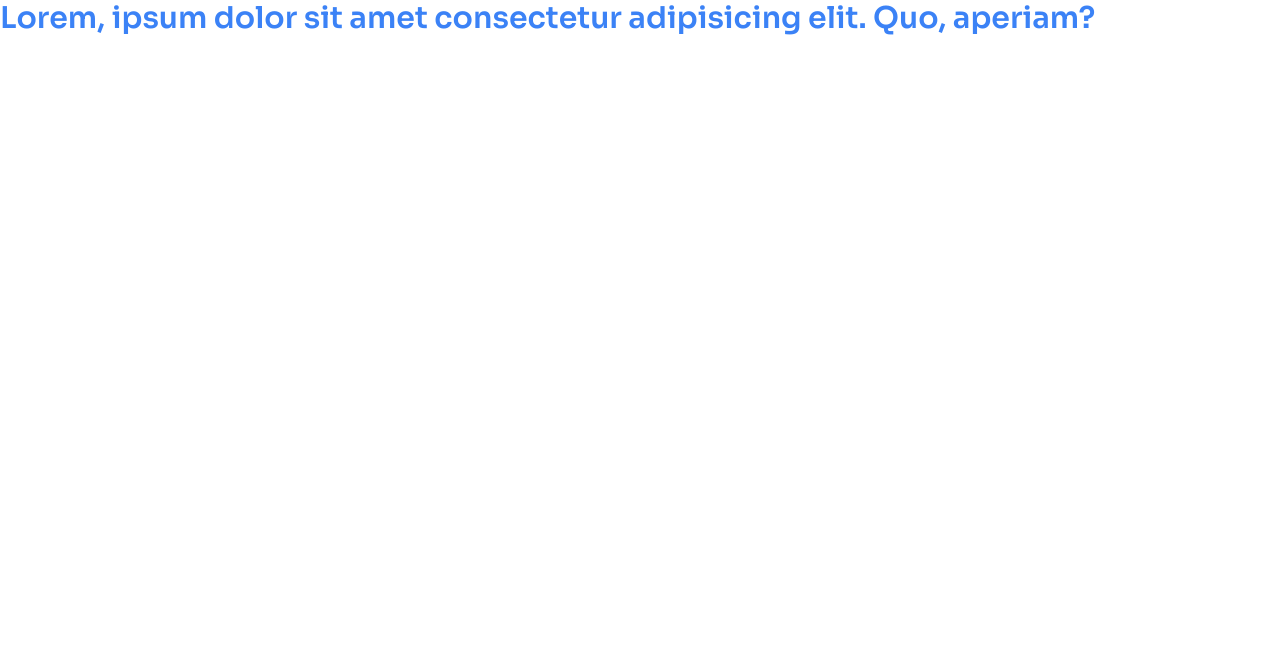
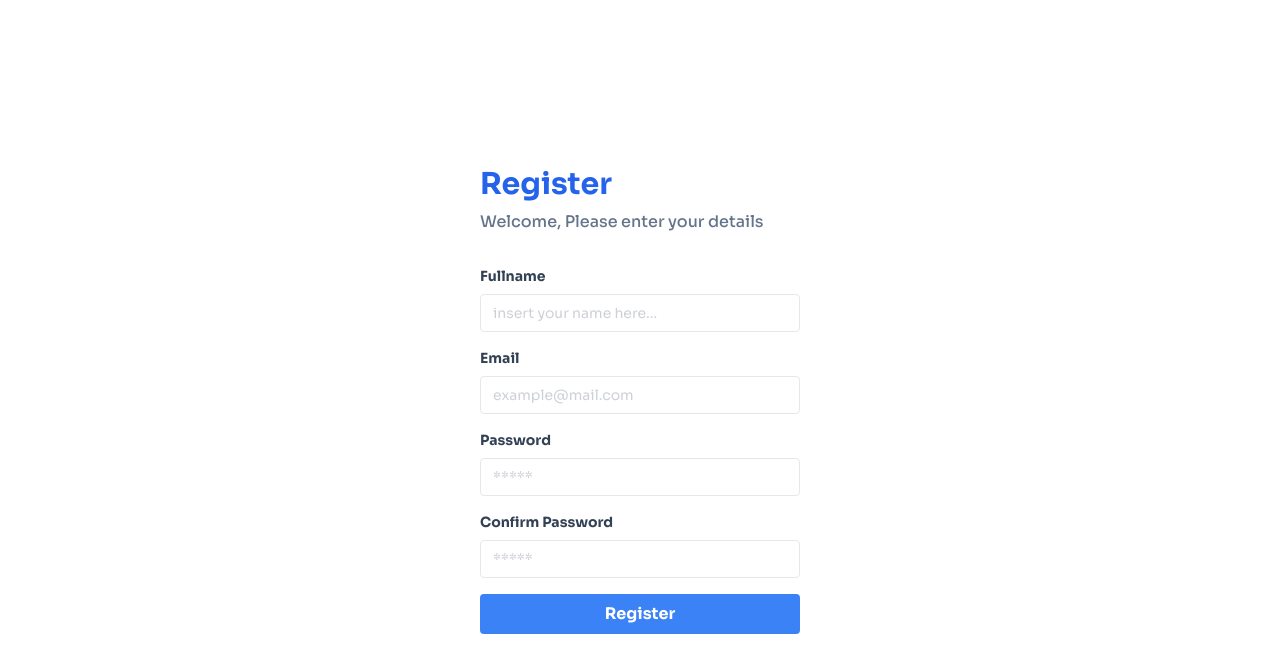
Before and after one commit to ramaherdianto/fake-store, a React (Vite) app: page / in a window 1280 px wide. Shown: the top 672 px of the page. Built offline with nearby package versions, Linux system fonts and the light colour scheme.

Commit message:
feat: create form login and register page with atomic design implementation

```diff
--- a/src/App.jsx
+++ b/src/App.jsx
@@ -1,9 +1,14 @@
+import Button from './components/Elements/Button';
+import LoginPage from './components/Pages/LoginPage';
+import RegisterPage from './components/Pages/RegisterPage';
+
 function App() {
     return (
         <>
-            <h1 className='text-3xl text-blue-500 font-semibold'>
-                Lorem, ipsum dolor sit amet consectetur adipisicing elit. Quo, aperiam?
-            </h1>
+            <div className='flex items-center justify-center min-h-screen'>
+                {/* <LoginPage /> */}
+                <RegisterPage />
+            </div>
         </>
     );
 }
--- /dev/null
+++ b/src/components/Elements/Button/index.jsx
@@ -0,0 +1,9 @@
+const Button = ({ children, className }) => {
+    return (
+        <button className={`${className} text-white font-bold py-2 px-4 rounded`}>
+            {children}
+        </button>
+    );
+};
+
+export default Button;
--- /dev/null
+++ b/src/components/Elements/Input/Input.jsx
@@ -0,0 +1,15 @@
+import React from 'react';
+
+const Input = (props) => {
+    const { type, placeholder, name } = props;
+    return (
+        <input
+            type={type}
+            className='text-sm border rounded w-full mb-4 py-2 px-3 text-slate-700 placeholder:opacity-50 focus:ring focus:ring-blue-400 focus:outline-none duration-300'
+            placeholder={placeholder}
+            name={name}
+        />
+    );
+};
+
+export default Input;
--- /dev/null
+++ b/src/components/Elements/Input/Label.jsx
@@ -0,0 +1,13 @@
+import React from 'react';
+
+const Label = (props) => {
+    const { htmlFor, children } = props;
+
+    return (
+        <label htmlFor={htmlFor} className='block text-slate-700 text-sm font-bold mb-2'>
+            {children}
+        </label>
+    );
+};
+
+export default Label;
--- /dev/null
+++ b/src/components/Elements/Input/index.jsx
@@ -0,0 +1,16 @@
+import React from 'react';
+import Label from './Label';
+import Input from './Input';
+
+const InputForm = (props) => {
+    const { label, name, type, placeholder } = props;
+
+    return (
+        <>
+            <Label htmlfor={name}>{label}</Label>
+            <Input name={name} type={type} placeholder={placeholder} />
+        </>
+    );
+};
+
+export default InputForm;
--- /dev/null
+++ b/src/components/Fragments/FormLogin.jsx
@@ -0,0 +1,15 @@
+import React from 'react';
+import InputForm from '../Elements/Input';
+import Button from '../Elements/Button';
+
+const FormLogin = () => {
+    return (
+        <form action=''>
+            <InputForm type='email' label='Email' name='email' placeholder='example@mail.com' />
+            <InputForm type='password' label='Password' name='password' placeholder='*****' />
+            <Button className='bg-blue-500 w-full'>Login</Button>
+        </form>
+    );
+};
+
+export default FormLogin;
--- /dev/null
+++ b/src/components/Fragments/FormRegister.jsx
@@ -0,0 +1,27 @@
+import React from 'react';
+import InputForm from '../Elements/Input';
+import Button from '../Elements/Button';
+
+const FormRegister = () => {
+    return (
+        <form action=''>
+            <InputForm
+                type='text'
+                label='Fullname'
+                name='fullname'
+                placeholder='insert your name here...'
+            />
+            <InputForm type='email' label='Email' name='email' placeholder='example@mail.com' />
+            <InputForm type='password' label='Password' name='password' placeholder='*****' />
+            <InputForm
+                type='password'
+                label='Confirm Password'
+                name='password'
+                placeholder='*****'
+            />
+            <Button className='bg-blue-500 w-full'>Register</Button>
+        </form>
+    );
+};
+
+export default FormRegister;
--- /dev/null
+++ b/src/components/Layouts/AuthLayouts.jsx
@@ -0,0 +1,15 @@
+import React from 'react';
+
+const AuthLayouts = (props) => {
+    const { title, children } = props;
+
+    return (
+        <div className='w-full max-w-xs'>
+            <h1 className='text-3xl font-bold mb-2 text-blue-600'>{title}</h1>
+            <p className='font-medium text-slate-500 mb-8'>Welcome, Please enter your details</p>
+            {children}
+        </div>
+    );
+};
+
+export default AuthLayouts;
--- /dev/null
+++ b/src/components/Pages/LoginPage.jsx
@@ -0,0 +1,13 @@
+import React from 'react';
+import AuthLayouts from '../Layouts/AuthLayouts';
+import FormLogin from '../Fragments/FormLogin';
+
+const LoginPage = () => {
+    return (
+        <AuthLayouts title='Login'>
+            <FormLogin />
+        </AuthLayouts>
+    );
+};
+
+export default LoginPage;
--- /dev/null
+++ b/src/components/Pages/RegisterPage.jsx
@@ -0,0 +1,13 @@
+import React from 'react';
+import AuthLayouts from '../Layouts/AuthLayouts';
+import FormRegister from '../Fragments/FormRegister';
+
+const RegisterPage = () => {
+    return (
+        <AuthLayouts title='Register'>
+            <FormRegister />
+        </AuthLayouts>
+    );
+};
+
+export default RegisterPage;
```
